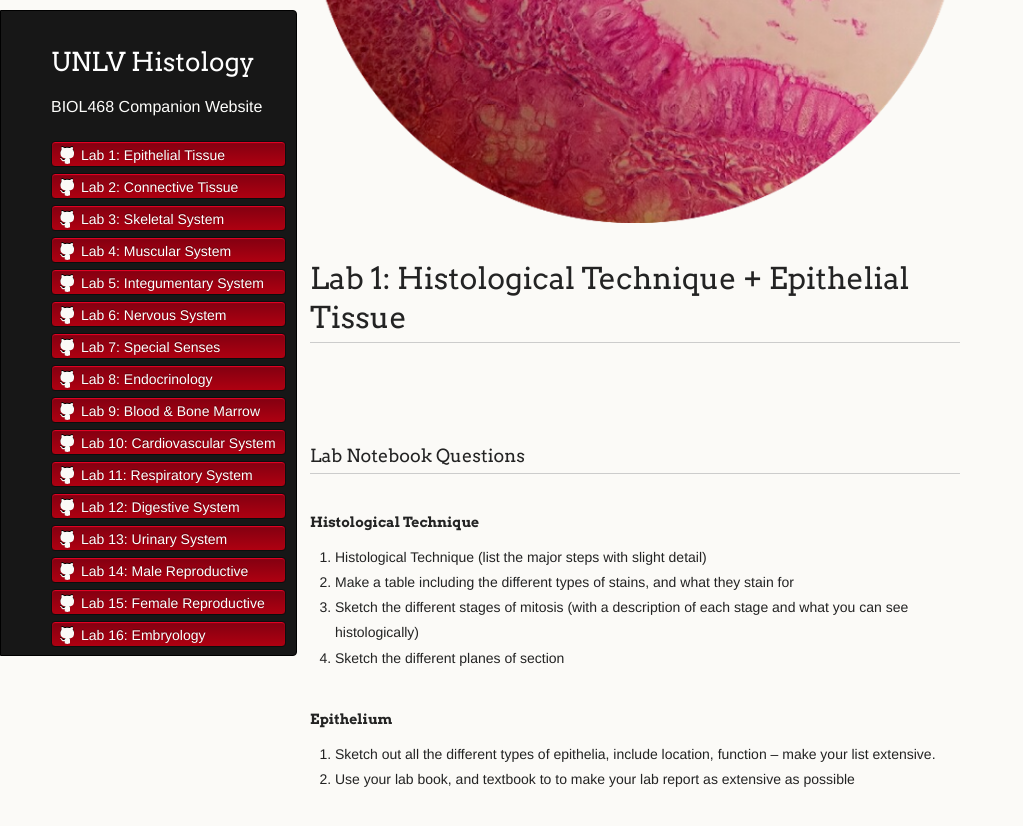
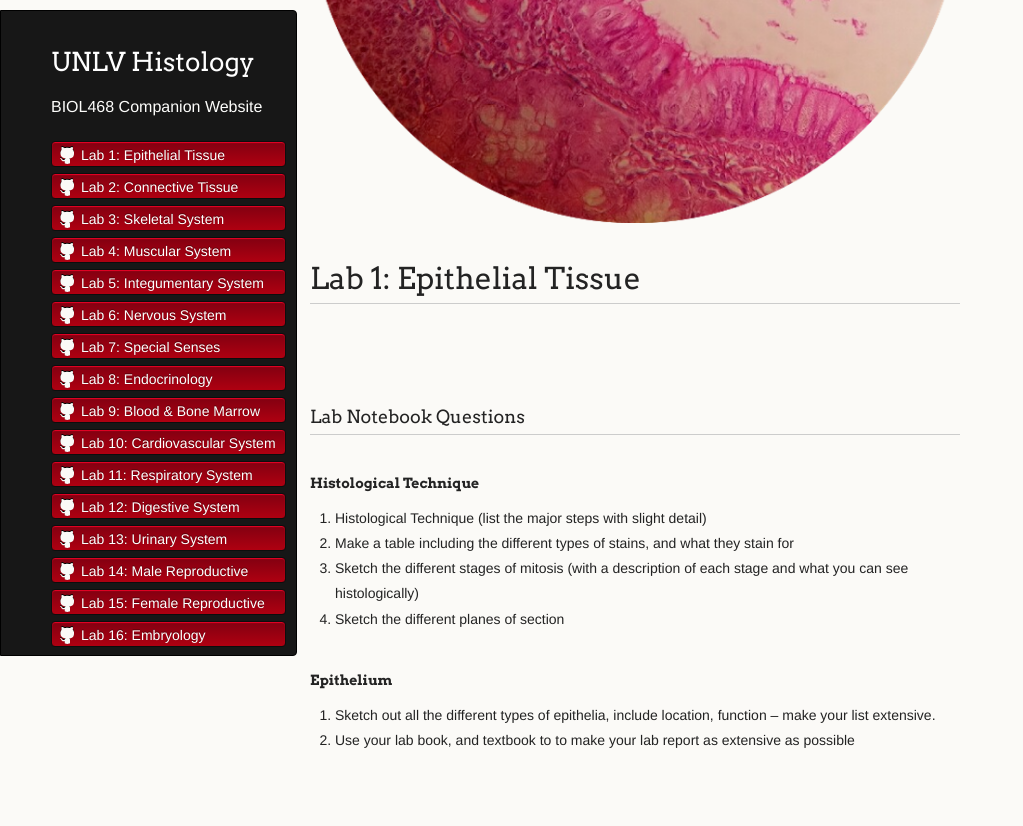
Before and after one commit to unlvhisto468/unlvhisto468.github.io, a Jekyll site: the page built from another-page-lab01.md, in a window 1280 px wide and 900 px high, scrolled down 489 px. Shown: the top 826 px of the window, without its empty margins (0-1023 px from the left). Built offline with Jekyll 4.4.1, drawn with Linux system fonts in a browser that asks for light colours.

Commit message:
update annoucnments

```diff
--- a/another-page-lab01.md
+++ b/another-page-lab01.md
@@ -5,7 +5,7 @@ layout: default
 
 ![Splash_IMAGE](./assets/images/splashImage_epithelialTissue.png)
 
-# Lab 1: Histological Technique + Epithelial Tissue
+# Lab 1: Epithelial Tissue
 
 <br>
 
```
Also changed, not shown: index.md (+3 -3 lines), 2 other files.
